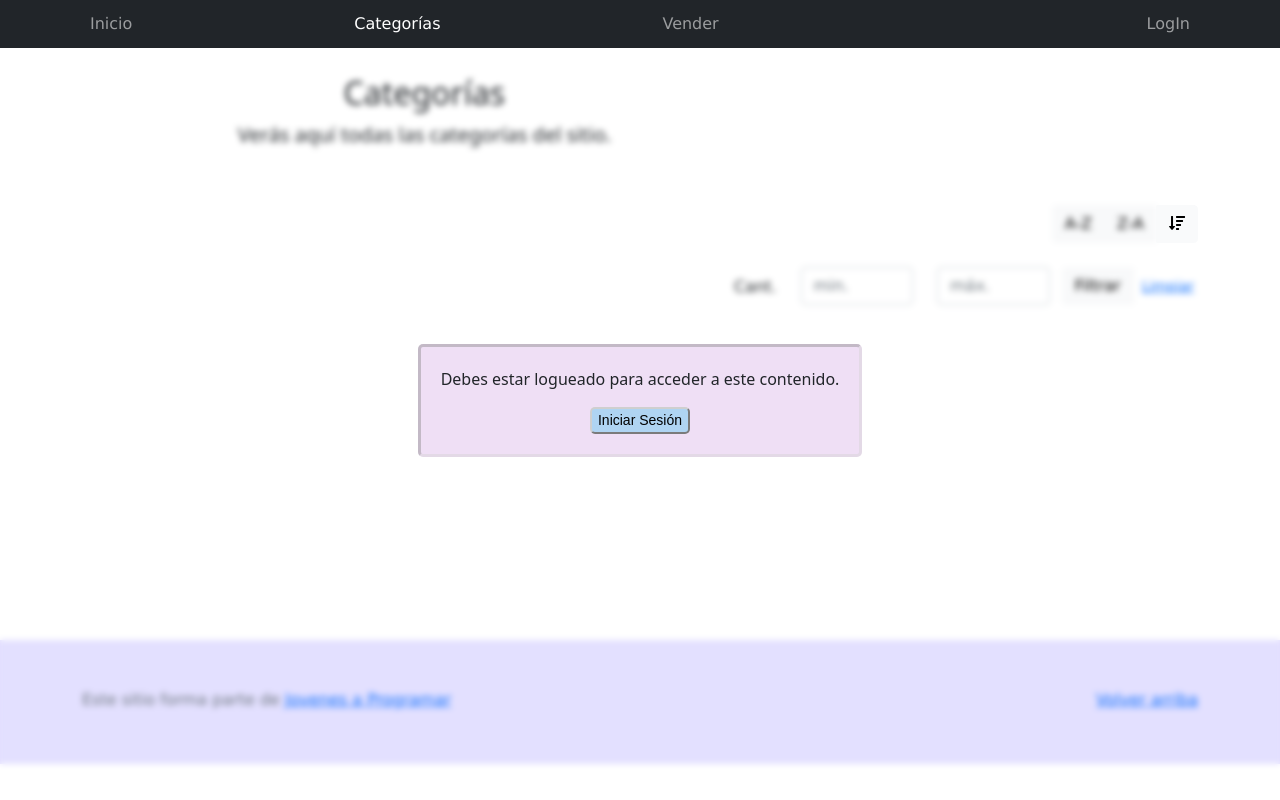
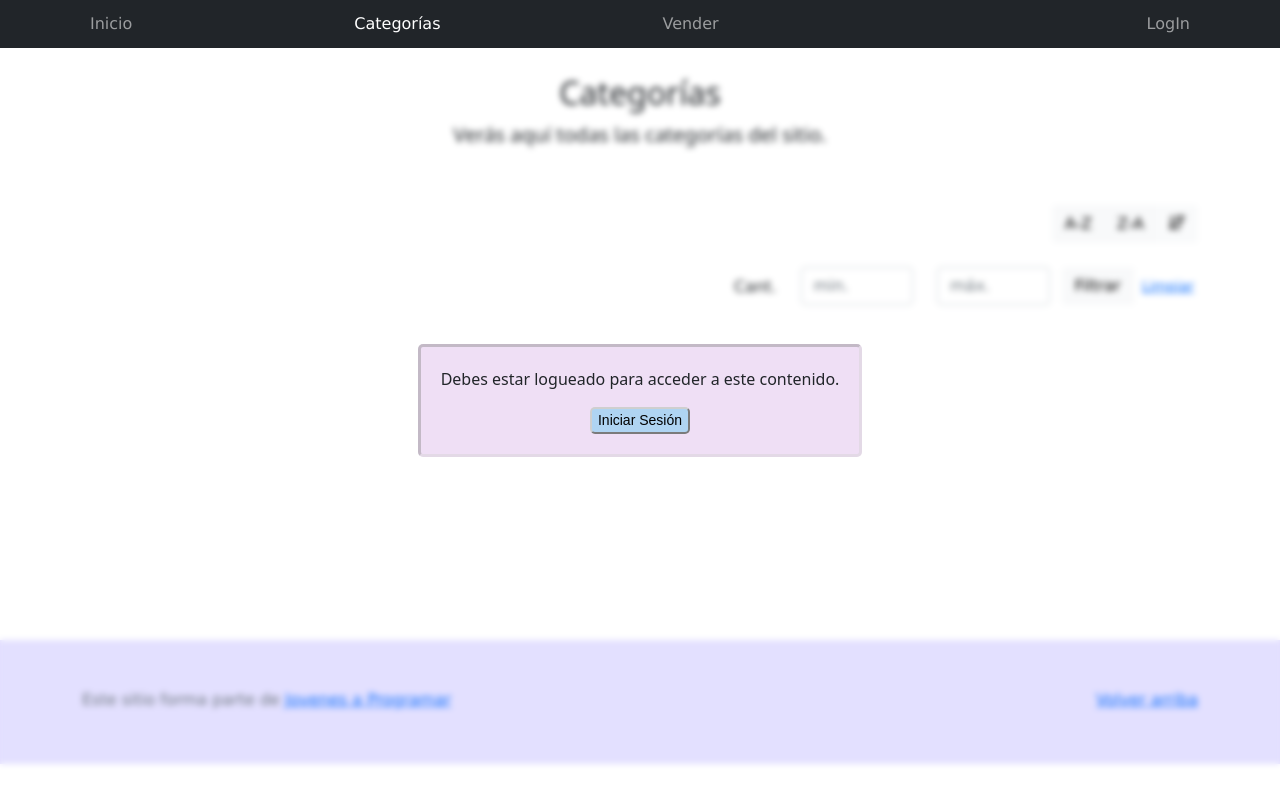
Before and after one commit to ivsoca/Entrega_8, a plain HTML site: page categories.html in a window 1280 px wide. Drawn offline with Linux system fonts and the light colour scheme; no server answers.

Commit message:
refactor: cambio de lugar de .encabezado-cat fix: problema de nombre .product-item no blureando

```diff
--- a/css/products.css
+++ b/css/products.css
@@ -17,6 +17,7 @@
 }
 
 .img-encabezado{
+  margin-right: 35%;
   background-image: url(/img/banner.jpg);
   position: absolute;
   width: 100%;
@@ -65,7 +66,6 @@
   transition: all 0.3s ease;
   outline: 1px solid rgba(200, 182, 255, 0.5);
 }
-
 
 .product-item:hover {
   transform: scale(1.01);
--- a/css/styles.css
+++ b/css/styles.css
@@ -19,9 +19,6 @@
 }
 .box-item{
   gap: 15px;
-}
-.encabezado-cat{
-  margin-right: 35%;
 }
 
 #background{
@@ -271,12 +268,12 @@
 
 #contenido {
   pointer-events: all;
-
 }
 
 .popup {
   display: none;
   position: fixed;
+  z-index: 2;
   top: 0;
   left: 0;
   width: 100%;
```
